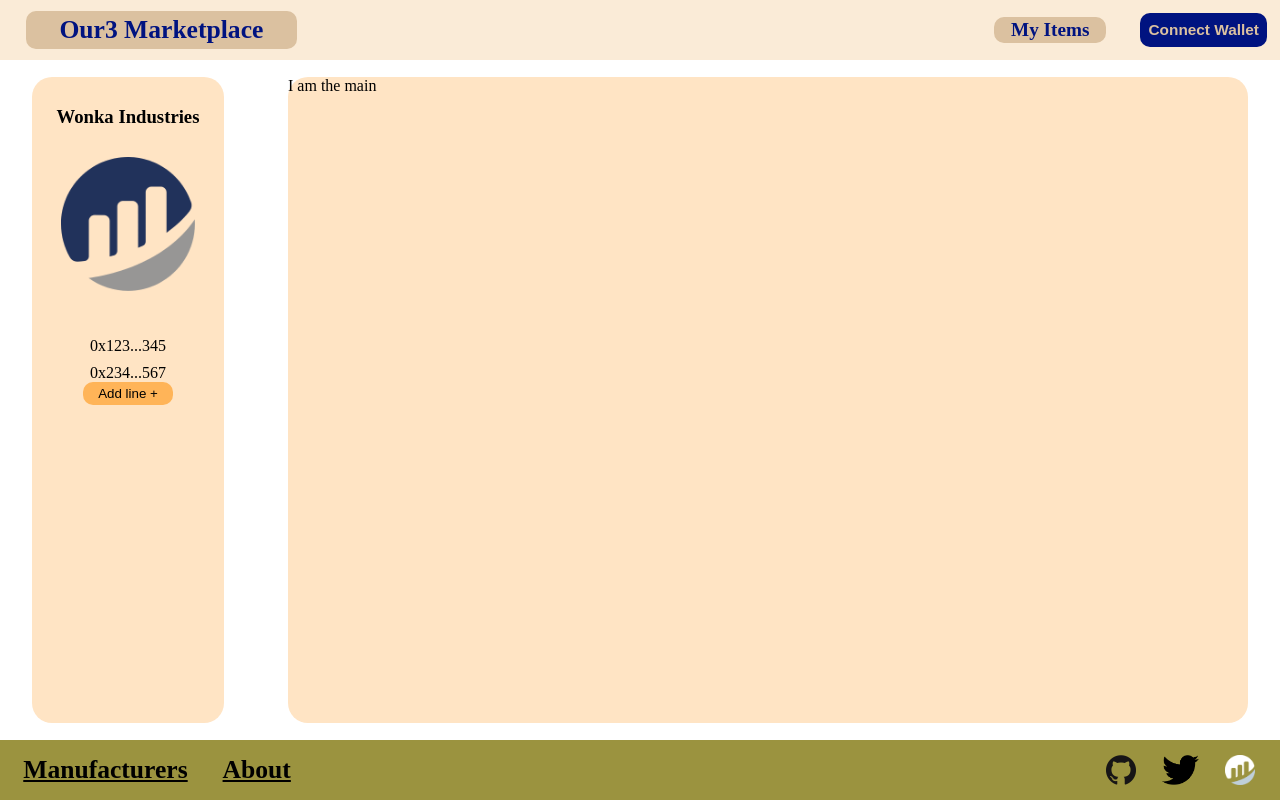
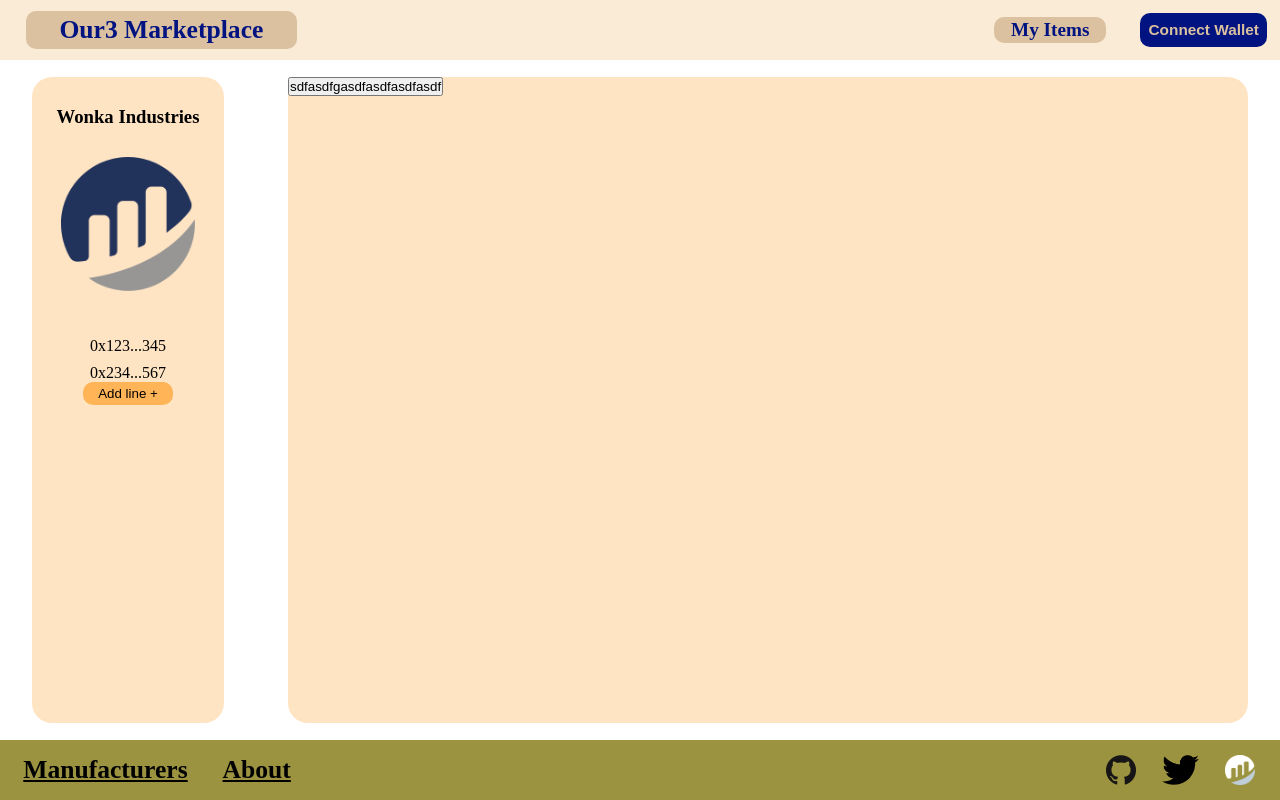
Before and after one commit to josealonso/zelda, a React (Create React App) app in the folder nft-mrkt-frontend/: page /manufacturer in a window 1280 px wide. Built offline with nearby package versions, Linux system fonts and the light colour scheme.

Commit message:
make main file structure and pass context into it

```diff
--- /dev/null
+++ b/nft-mrkt-frontend/src/components/Manufacturer/Main/Main.tsx
@@ -0,0 +1,20 @@
+import React from 'react';
+import "./main.scss";
+
+interface MainProps {
+    chosenLine: string
+}
+
+const Main: React.FC<MainProps> = ({ chosenLine }) => {
+
+    function log(val: any) {
+        console.log(val)
+    }
+  return (
+    <div>
+        <button onClick={() => log(chosenLine)}> sdfasdfgasdfasdfasdfasdf</button>
+    </div>
+  )
+}
+
+export default Main
--- a/nft-mrkt-frontend/src/components/Manufacturer/Manufacturer.tsx
+++ b/nft-mrkt-frontend/src/components/Manufacturer/Manufacturer.tsx
@@ -5,6 +5,7 @@ import StubBackendData from '../../api/stubBackendData';
 import { ManufacturerData } from '../../api/BackendIf';
 import EtherscanLogoDark from "../Assets/EtherscanLogoDark.png";
 import Modal from "./Modal/Modal";
+import Main from './Main/Main';
 
 // import { useOutletContext } from "react-router-dom";
 
@@ -14,8 +15,9 @@ const Manufacturer: React.FC = () => {
   const { user } = useStore();
   const makerAddress: string = user.addrString;
 
-  let [makerInfo, setMakerInfo] = useState<ManufacturerData>()
+  const [makerInfo, setMakerInfo] = useState<ManufacturerData>();
   const [isOpen, setIsOpen] = useState<boolean>(false);
+  const [chosenLine, setChosenLine] = useState<any>(""); // Running into type problem here. IDE complains that it can be undefined
 
   useEffect(() => {
     async function getInfo(_makerAddress: string) {
@@ -33,7 +35,8 @@ const Manufacturer: React.FC = () => {
         <img src={EtherscanLogoDark} className='makerImg' alt="company logo"></img>
         <div className='productLines'>
           { makerInfo?.addresses.map((i) => (
-              <div key={i} className='line x'>{[i]}</div>
+              // <div key={i} className='line x' data-address={i} onClick={(e) => testSetter(e.currentTarget.dataset.address)}>{i}</div>
+              <div key={i} className='line x' data-address={i} onClick={(e) => setChosenLine(e.currentTarget.dataset.address?.toString())}>{i}</div>
             ))
           }
           <button className='addLine'  onClick={() => setIsOpen(true)}>Add line + </button>
@@ -41,7 +44,7 @@ const Manufacturer: React.FC = () => {
         </div>
       </div>
       <div className='main toplevel'>
-        I am the main
+        <Main chosenLine={chosenLine} />
       </div>
     </div>
   )
--- a/nft-mrkt-frontend/src/components/Manufacturer/Modal/Modal.tsx
+++ b/nft-mrkt-frontend/src/components/Manufacturer/Modal/Modal.tsx
@@ -28,23 +28,23 @@ const Modal: React.FC<ModalProps> = ({ setIsOpen }) => {
     }
 
     async function handleCreation() {
-        // setImageUri( await uploadToIPFS(imageFile))
-        // const backend = new StubBackendData();
-        // const response = await backend.addManuContract(
+        setImageUri( await uploadToIPFS(imageFile))
+        const backend = new StubBackendData();
+        const response = await backend.addManuContract(
+            name,
+            user.addrString,
+            imageUri,
+            price,
+            quantity
+        )
+        // console.log(response);
+        // console.log(
         //     name,
         //     user.addrString,
         //     imageUri,
         //     price,
         //     quantity
         // )
-        // console.log(response);
-        console.log(
-            name,
-            user.addrString,
-            imageUri,
-            price,
-            quantity
-        )
     }
 
     return (
```
Also changed, not shown: nft-mrkt-frontend/src/components/Manufacturer/Main/main.scss (added).
